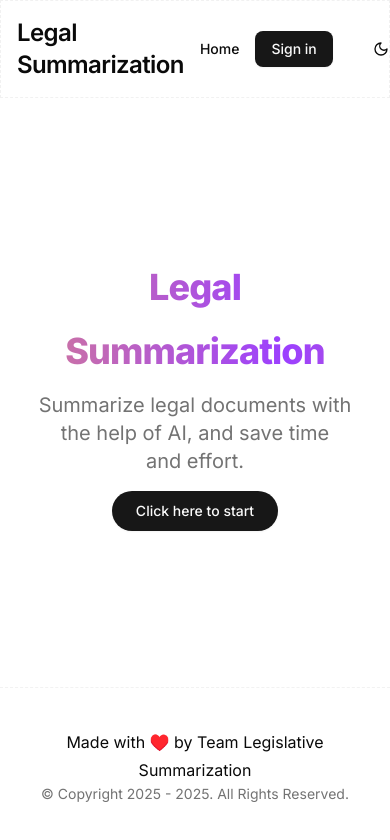
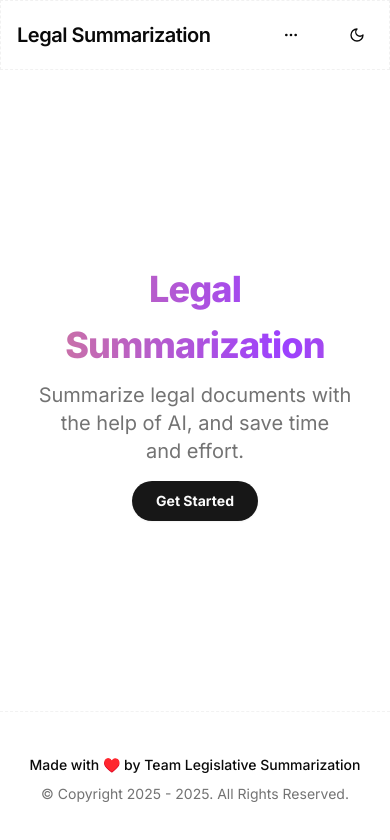
Before and after one commit to whyredfire/legislative-summarization, a Next.js app in the folder frontend/: page / in a window 390 px wide. Shown: the top 840 px of the page. Built offline with nearby package versions, Linux system fonts and the light colour scheme.

Commit message:
chore: Revamp landing page a bit

```diff
--- a/frontend/app/page.tsx
+++ b/frontend/app/page.tsx
@@ -9,16 +9,18 @@ const Home = () => {
     <>
       <main className="text-center flex container m-auto flex-col gap-2">
         <GradientText>
-          <H1 className="leading-16">{siteConfig.title}</H1>
+          <H1 className="leading-14">{siteConfig.title}</H1>
         </GradientText>
-        <LeadingText className=" text-pretty">
+        <LeadingText className="text-pretty">
           {siteConfig.description}
         </LeadingText>
         <Button
           size={"lg"}
           className="rounded-full mt-2 mx-auto cursor-pointer"
         >
-          <Link href={"/summarize"}>Click here to start</Link>
+          <Link className="font-bold" href={"/summarize"}>
+            Get Started
+          </Link>
         </Button>
       </main>
     </>
--- a/frontend/components/Footer/index.tsx
+++ b/frontend/components/Footer/index.tsx
@@ -1,12 +1,14 @@
-import { MutedText, P } from "../ui/typography";
+import { MutedText, P, SmallText } from "../ui/typography";
 
 const Footer = () => {
   return (
     <>
       <footer className="border-grid border-t py-6 md:py-0">
         <div className="container-wrapper container text-center py-4">
-          <P>Made with &#x2665;&#xfe0f; by Team Legislative Summarization</P>
-          <MutedText>
+          <SmallText className="font-md">
+            Made with &#x2665;&#xfe0f; by Team Legislative Summarization
+          </SmallText>
+          <MutedText className="mt-2 font-sm">
             &copy; Copyright 2025 - {new Date().getFullYear()}. All Rights
             Reserved.
           </MutedText>
--- a/frontend/components/SiteHeader/index.tsx
+++ b/frontend/components/SiteHeader/index.tsx
@@ -1,11 +1,21 @@
 import Link from "next/link";
 
-import { H3 } from "@/components/ui/typography";
+import { H4 } from "@/components/ui/typography";
 import { Button } from "@/components/ui/button";
+
+import {
+  DropdownMenu,
+  DropdownMenuContent,
+  DropdownMenuGroup,
+  DropdownMenuItem,
+  DropdownMenuSeparator,
+  DropdownMenuTrigger,
+} from "@/components/ui/dropdown-menu";
 
 import { ModeSwitcher } from "./mode-switcher";
 import { siteConfig } from "@/data/globals";
 import { headers } from "next/headers";
+import { HomeIcon, LogIn, MoreHorizontalIcon } from "lucide-react";
 
 const SiteHeader = async () => {
   const userIsAuthenticated = (await headers()).get("X-User-Authenticated");
@@ -16,10 +26,48 @@ const SiteHeader = async () => {
       <header className=" border-grid border-b-sidebar-border border">
         <div className="container-wrapper container flex justify-between items-center p-4">
           <Link href={"/"}>
-            <H3>{siteConfig.title}</H3>
+            <H4>{siteConfig.title}</H4>
           </Link>
           <div className="flex justify-between items-center gap-8">
-            <div className="flex items-center">
+            <div className="sm:hidden">
+              <DropdownMenu>
+                <DropdownMenuTrigger asChild>
+                  <Button variant="ghost" size="icon">
+                    <MoreHorizontalIcon />
+                    <span className="sr-only">Toggle menu</span>
+                  </Button>
+                </DropdownMenuTrigger>
+                <DropdownMenuContent
+                  align="start"
+                  sideOffset={20}
+                  alignOffset={-50}
+                  hideWhenDetached
+                >
+                  <DropdownMenuGroup className="*:data-[slot=dropdown-menu-item]:[&>svg]:text-muted-foreground">
+                    <DropdownMenuItem>
+                      <Link
+                        className="inline-flex items-center gap-2"
+                        href={"/"}
+                      >
+                        <HomeIcon />
+                        Home
+                      </Link>
+                    </DropdownMenuItem>
+                    <DropdownMenuSeparator />
+                    <DropdownMenuItem>
+                      <Link
+                        className="inline-flex items-center gap-2"
+                        href={"/signin"}
+                      >
+                        <LogIn />
+                        Login
+                      </Link>
+                    </DropdownMenuItem>
+                  </DropdownMenuGroup>
+                </DropdownMenuContent>
+              </DropdownMenu>
+            </div>
+            <div className="hidden sm:flex items-center">
               <Link href={"/"}>
                 <Button variant={"ghost"}>Home</Button>
               </Link>
```
